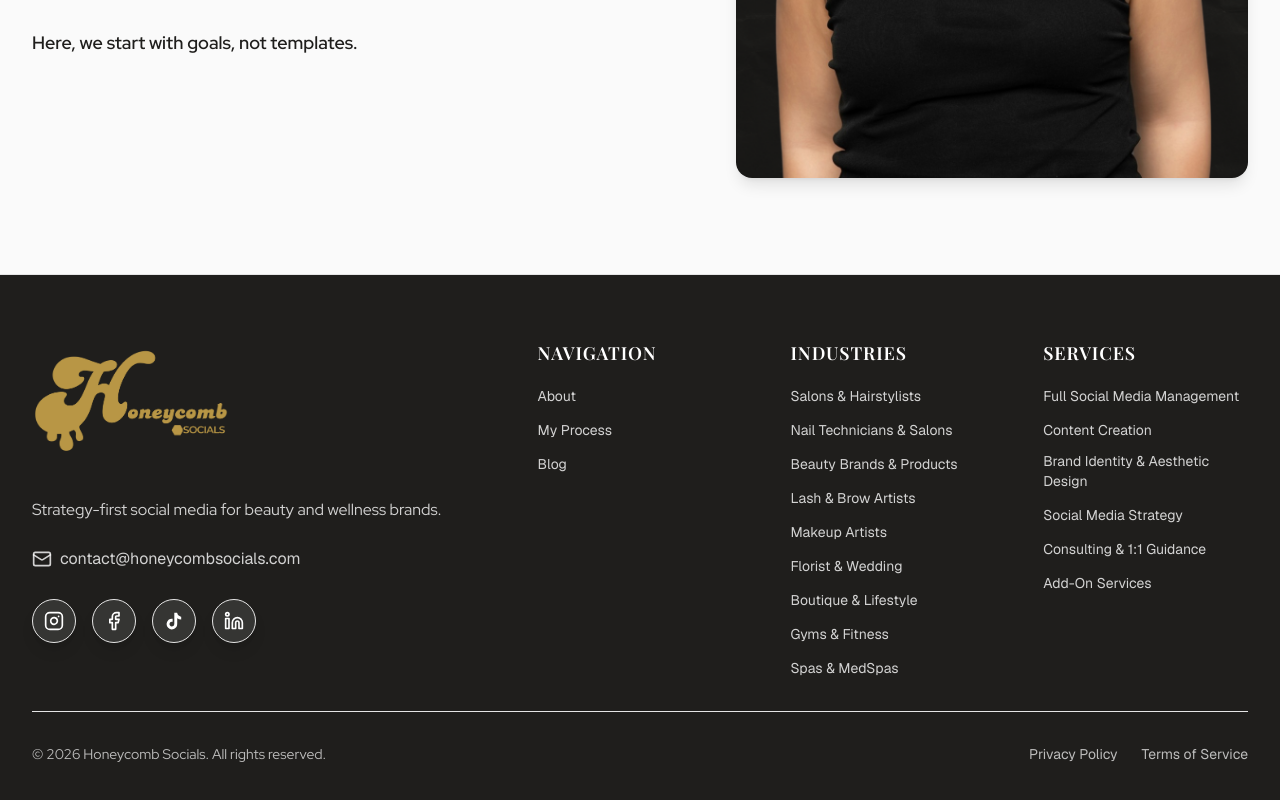
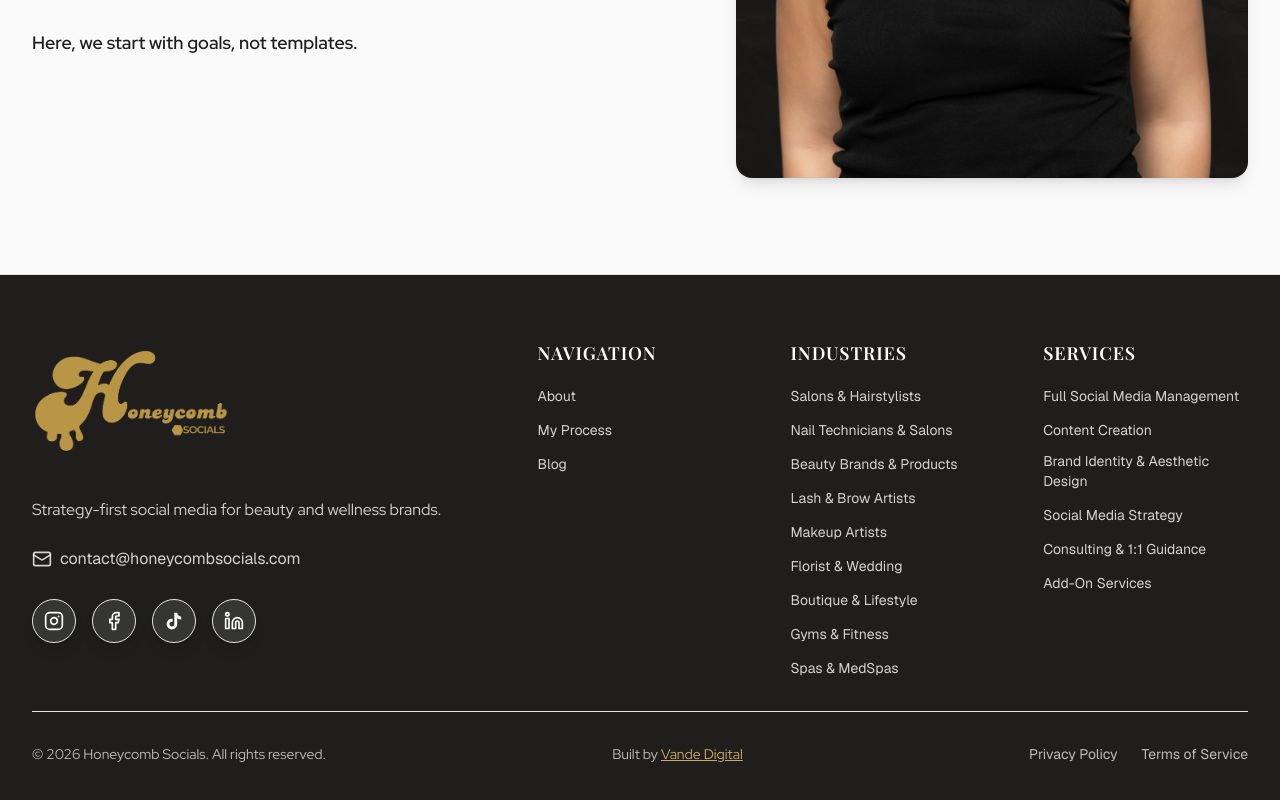
Before and after one commit to vande012/honeycomb-socials, a Next.js app in the folder frontend/: page / in a window 1280 px wide. Shown: the part 6291-7091 px from the top of the page. Built offline with nearby package versions, Linux system fonts and the light colour scheme; no server answers; a web font is replaced by a local one.

Commit message:
vande digital link footer

```diff
--- a/frontend/app/components/Footer.tsx
+++ b/frontend/app/components/Footer.tsx
@@ -193,6 +193,20 @@ export function Footer() {
             <p className="text-sm text-white/70 text-center md:text-left font-sans">
               © {currentYear} Honeycomb Socials. All rights reserved.
             </p>
+
+            {/* Built by link - centered */}
+            <p className="text-sm text-white/70 text-center font-sans order-first md:order-none">
+              Built by{' '}
+              <a
+                href="https://www.vande-digital.com/"
+                target="_blank"
+                rel="noopener noreferrer"
+                className="text-primary hover:text-primary/80 transition-colors duration-300 underline"
+              >
+                Vande Digital
+              </a>
+            </p>
+
             <div className="flex flex-wrap justify-center md:justify-end gap-6 text-sm">
               <Link
                 href="/privacy"
```
